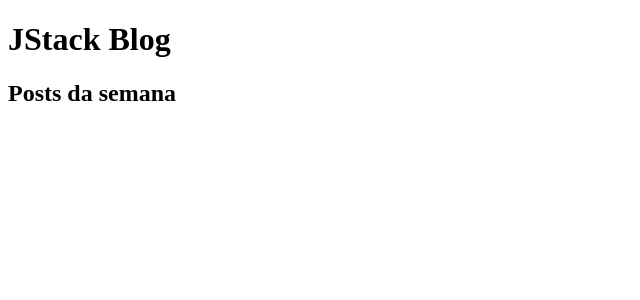
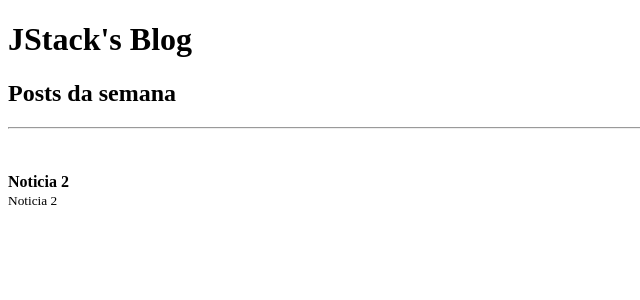
Before and after one commit to Joao-Vitor-Bittencourt/fundamentos-react, a React app: page / in a window 1280 px wide. Shown: the top 300 px of the page, without its empty margins (0-640 px from the left). Built offline with nearby package versions, Linux system fonts and the light colour scheme.

Commit message:
aula 8 - o que sao props?

```diff
--- a/src/App.js
+++ b/src/App.js
@@ -1,12 +1,27 @@
 import React from 'react';
+
+import Post from './Post';
 
 const category = 'Posts da semana';
 
 function App() {
   return (
     <>
-      <h1>JStack Blog</h1>
-      <h2>{category}</h2>
+      <h1>JStack's Blog</h1>
+      <h2>Posts da semana</h2>
+
+      <hr />
+
+      <Post
+        post={{
+          title: 'Noticia 1',
+          subtitle: 'Subtitulo 1'
+        }}
+      />
+      <Post
+        title='Noticia 2'
+        subtitle='Noticia 2'
+      />
     </>
   )
 }
--- /dev/null
+++ b/src/Post.js
@@ -0,0 +1,13 @@
+import React from 'react';
+
+export default function Post(props) {
+  return (
+    <>
+      <article>
+        <strong>{props.title}</strong><br/>
+        <small>{props.subtitle}</small>
+      </article>
+      <br/>
+    </>
+  )
+}
```
